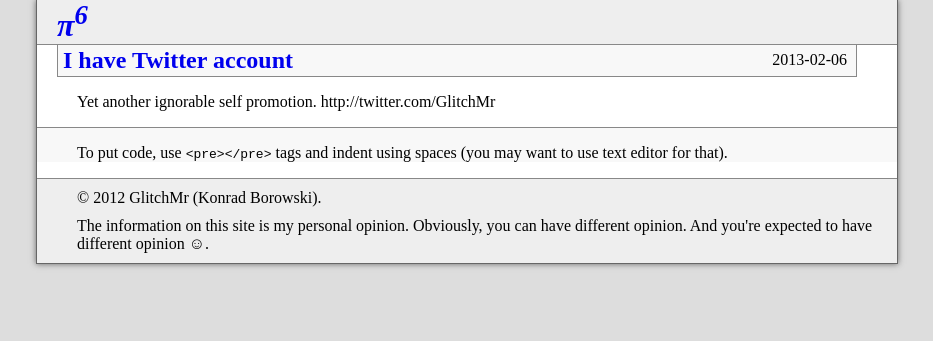
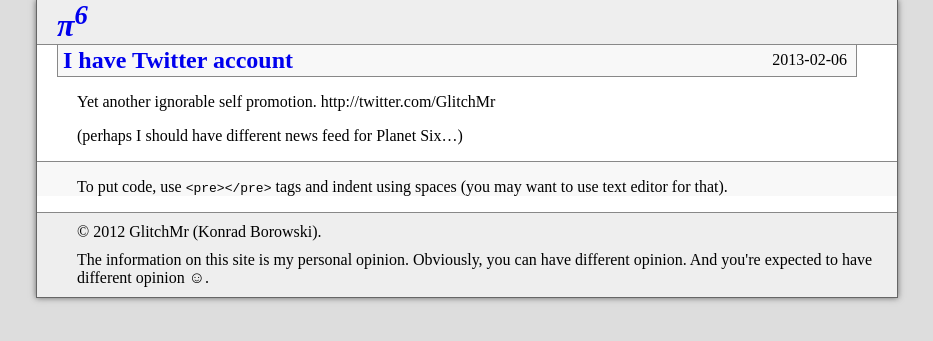
Before and after one commit to KamilaBorowska/old-xfix.github.io, a Jekyll site: the page built from _posts/2013-02-06-i-have-twitter-account.md, in a window 1280 px wide. Shown: the top 341 px of the page, without its empty margins (173-1106 px from the left). Built offline with Jekyll 4.4.1, drawn with Linux system fonts in a browser that asks for light colours; comment, search, counter and statistics services are not loaded.

Commit message:
Mention Planet Six

```diff
--- a/_posts/2013-02-06-i-have-twitter-account.md
+++ b/_posts/2013-02-06-i-have-twitter-account.md
@@ -3,3 +3,5 @@ layout: post
 title:  I have Twitter account
 ---
 Yet another ignorable self promotion. http://twitter.com/GlitchMr
+
+(perhaps I should have different news feed for Planet Six...)
```
